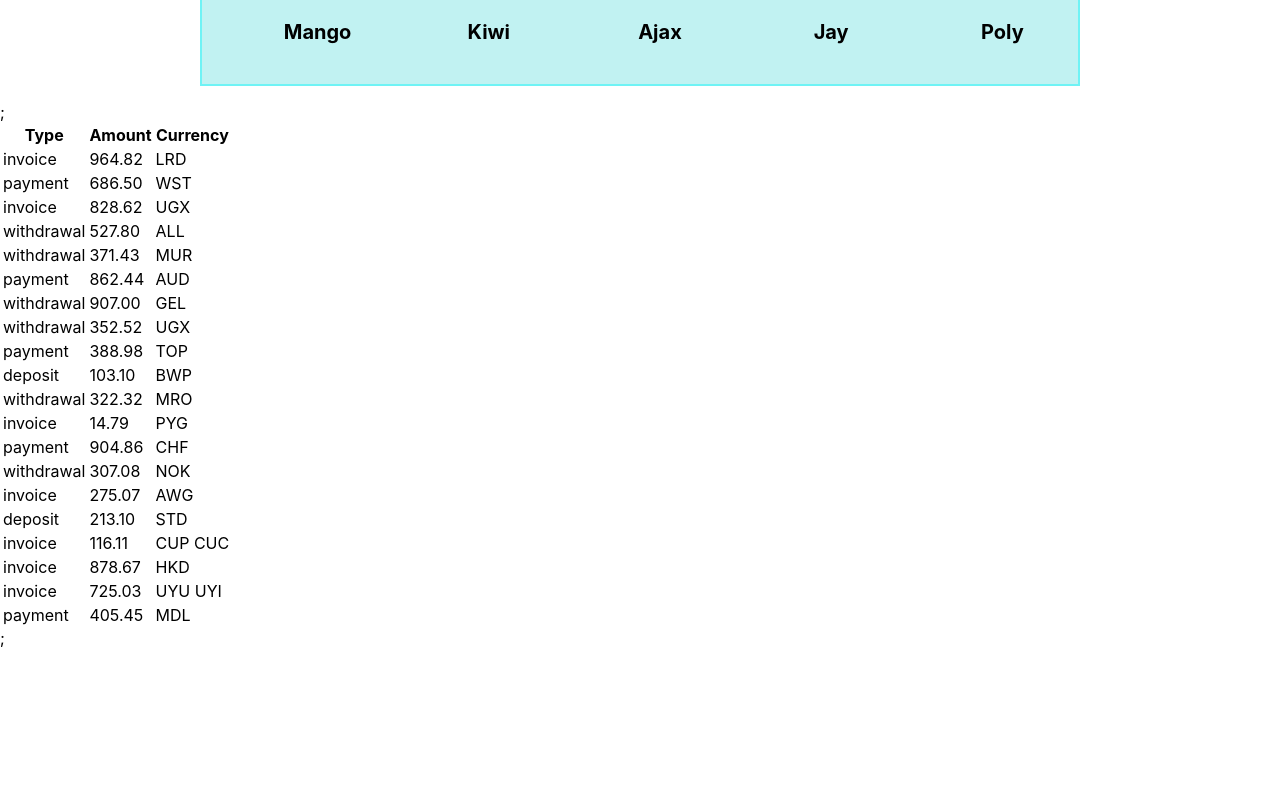
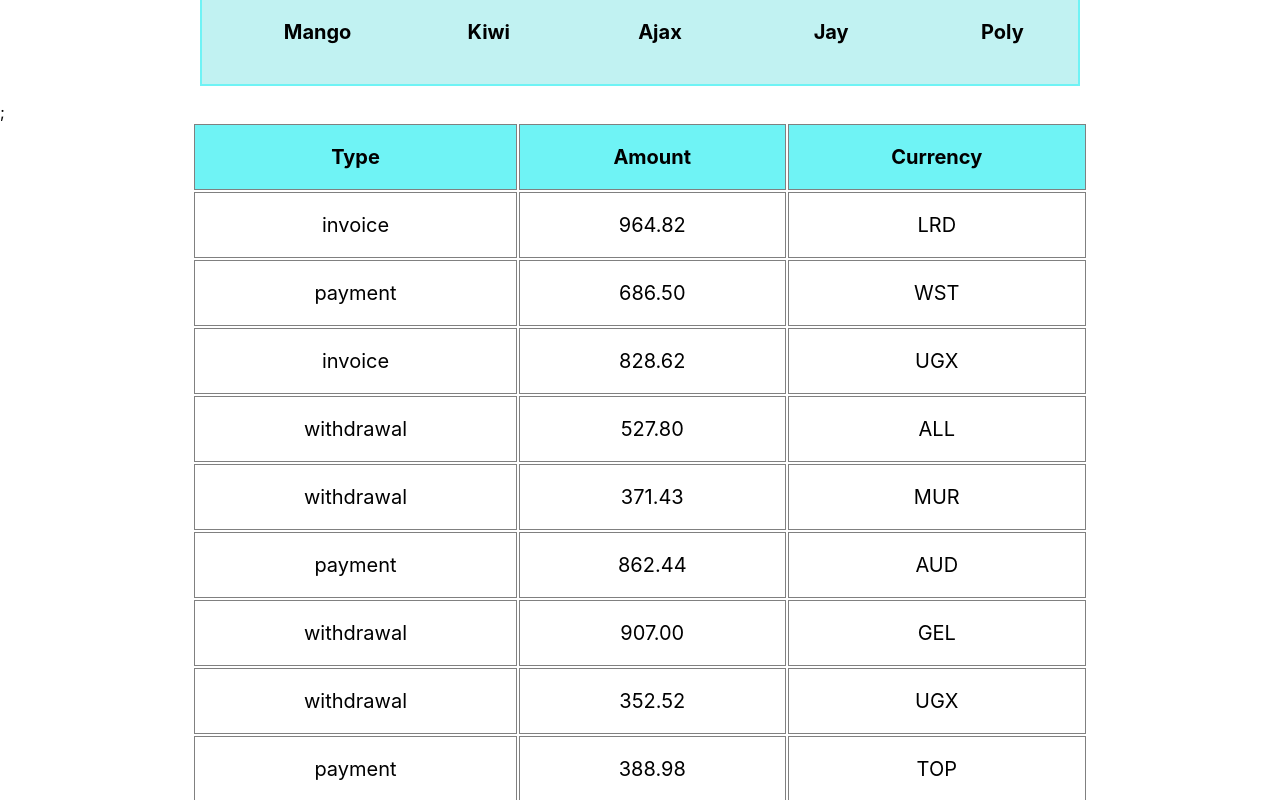
Before and after one commit to Lena-Kharchenko/goit-react-hw-01-components, a React (Create React App) app: page / in a window 1280 px wide. Shown: the part 780-1580 px from the top of the page. Before the commit the page ends 1428 px from the top, so only its background shows below. Built offline with nearby package versions, Linux system fonts and the light colour scheme.

Commit message:
update transactionHistory

```diff
--- a/src/components/transactionHistory/transactionHistory.jsx
+++ b/src/components/transactionHistory/transactionHistory.jsx
@@ -1,23 +1,24 @@
 import PropTypes from 'prop-types';
+import css from '../transactionHistory/transactionHistory.module.css';
 
 export default function TransactionHistory({ items }) {
   //   const { type, amount, currency } = props;
   return (
-    <table class="transaction-history">
+    <table className={css.transaction_history}>
       <thead>
         <tr>
-          <th>Type</th>
-          <th>Amount</th>
-          <th>Currency</th>
+          <th className={css.header}>Type</th>
+          <th className={css.header}>Amount</th>
+          <th className={css.header}>Currency</th>
         </tr>
       </thead>
 
       <tbody>
         {items.map(({ id, type, amount, currency }) => (
-          <tr key={id}>
-            <td>{type}</td>
-            <td>{amount}</td>
-            <td>{currency}</td>
+          <tr key={id} className={css.row}>
+            <td className={css.field}>{type}</td>
+            <td className={css.field}>{amount}</td>
+            <td className={css.field}>{currency}</td>
           </tr>
         ))}
       </tbody>
--- /dev/null
+++ b/src/components/transactionHistory/transactionHistory.module.css
@@ -0,0 +1,28 @@
+.transaction_history {
+  margin-top: 50px;
+  text-align: center;
+  margin: 0 auto;
+  font-size: 20px;
+  width: 70vw;
+}
+
+.header {
+  background-color: rgb(111, 243, 245);
+  padding: 20px;
+  border: 1px solid gray;
+}
+
+.row {
+  transition: background-color 350ms cubic-bezier(0.4, 0, 0.2, 1);
+}
+
+.row:hover {
+  background-color: rgb(193, 242, 242);
+  cursor: pointer;
+  box-shadow: 0 0 1px rgba(0, 0, 0, 0.5);
+}
+
+.field {
+  padding: 20px;
+  border: 1px solid gray;
+}
```
